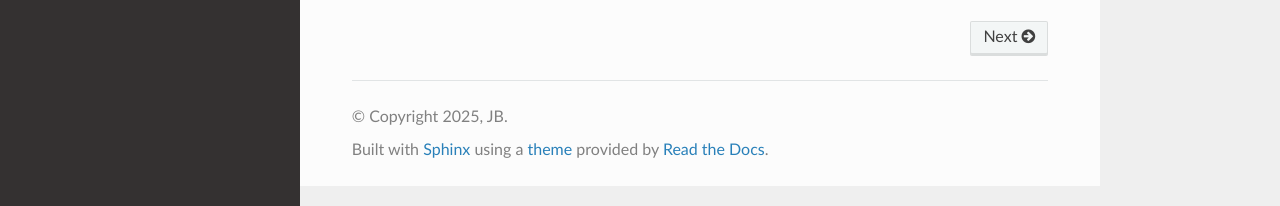
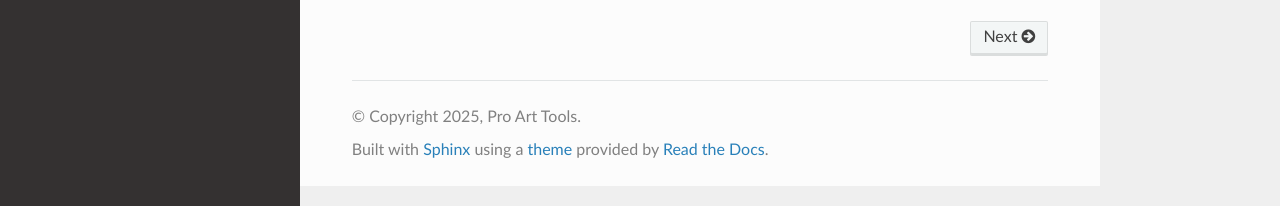
Before and after one commit to jb1981dev/Precise-Docs, a Sphinx documentation site: the page built from docs/source/index.rst, in a window 1280 px wide. Shown: the part 691-897 px from the top of the page. Built offline with Sphinx 7.4.7 and the Read the Docs theme 3.1.0, drawn with Linux system fonts in a browser that asks for light colours.

Commit message:
Update conf.py

```diff
--- a/docs/source/conf.py
+++ b/docs/source/conf.py
@@ -1,13 +1,13 @@
-# Configuration file for the Sphinx documentation builder.
+n# Configuration file for the Sphinx documentation builder.
 
 # -- Project information
 
 project = 'Instance Wrangler'
-copyright = '2025, JB'
+copyright = '2025, Pro Art Tools'
 author = 'JB'
 
-release = '0.1'
-version = '0.1.0'
+release = '1.0'
+version = '1.0.0'
 
 # -- General configuration
 
```
